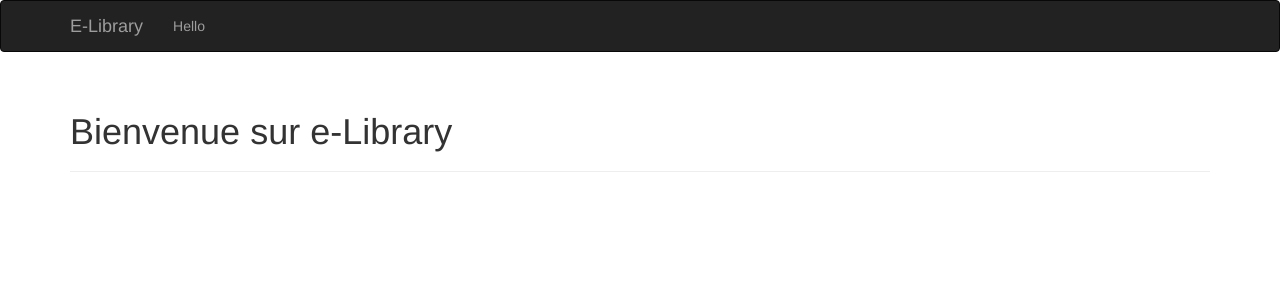
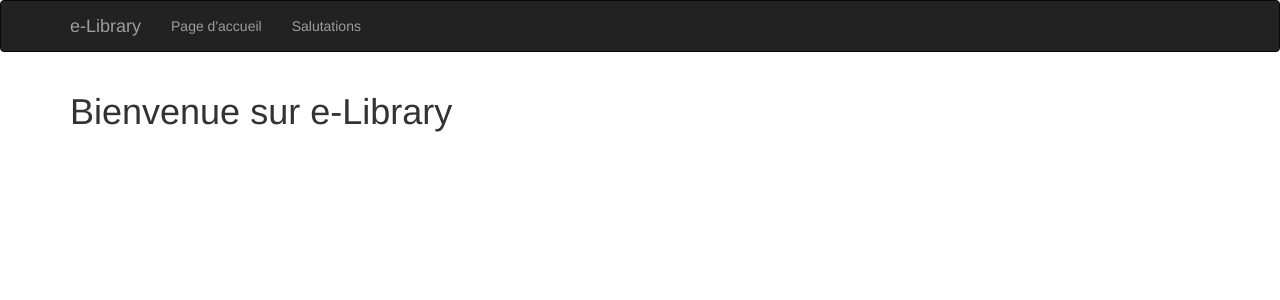
Before and after one commit to oci1315/oci-webapp-elibrary, a Flask app: page / in a window 1280 px wide. Shown: the top 300 px of the page. Run offline with Flask 2, Linux system fonts and the light colour scheme; some libraries are stand-ins or nearby versions.

Commit message:
ajout template de base base.html et héritage de templates

```diff
--- /dev/null
+++ b/templates/base.html
@@ -0,0 +1,31 @@
+{% extends "bootstrap/base.html" %}
+
+{% block title %}e-Library{% endblock %}
+
+{% block navbar %}
+<div class="navbar navbar-inverse" role="navigation">
+    <div class="container">
+        <div class="navbar-header">
+            <button type="button" class="navbar-toggle" data-toggle="collapse" data-target=".navbar-collapse">
+                <span class="sr-only">Toggle navigation</span>
+                <span class="icon-bar"></span>
+                <span class="icon-bar"></span>
+                <span class="icon-bar"></span>
+            </button>
+            <a class="navbar-brand" href="/">e-Library</a>
+        </div>
+        <div class="navbar-collapse collapse">
+            <ul class="nav navbar-nav">
+                <li><a href="/">Page d'accueil</a></li>
+                <li><a href="/hello">Salutations</a></li>
+            </ul>
+        </div>
+    </div>
+</div>
+{% endblock %}
+
+{% block content %}
+<div class="container">
+    {% block page_content %}{% endblock %}
+</div>
+{% endblock %}
--- a/templates/index.html
+++ b/templates/index.html
@@ -1,32 +1,7 @@
-{% extends "bootstrap/base.html" %}
+{% extends "base.html" %}
 
 {% block title %}E-Library - Page d'accueil{% endblock %}
 
-{% block navbar %}
-<div class="navbar navbar-inverse" role="navigation">
-    <div class="container">
-        <div class="navbar-header">
-            <button type="button" class="navbar-toggle" data-toggle="collapse" data-target=".navbar-collapse">
-                <span class="sr-only">Toggle navigation</span>
-                <span class="icon-bar"></span>
-                <span class="icon-bar"></span>
-                <span class="icon-bar"></span>
-            </button>
-            <a class="navbar-brand" href="/">E-Library</a>
-        </div>
-        <div class="navbar-collapse collapse">
-            <ul class="nav navbar-nav">
-                <li><a href="/name">Hello</a></li>
-            </ul>
-        </div>
-    </div>
-</div>
+{% block page_content %}
+    <h1>Bienvenue sur e-Library</h1>
 {% endblock %}
-
-{% block content %}
-<div class="container">
-    <div class="page-header">
-        <h1>Bienvenue sur e-Library</h1>
-    </div>
-</div>
-{% endblock %}
```
Also changed, not shown: templates/hello.html (+8 -0 lines).
